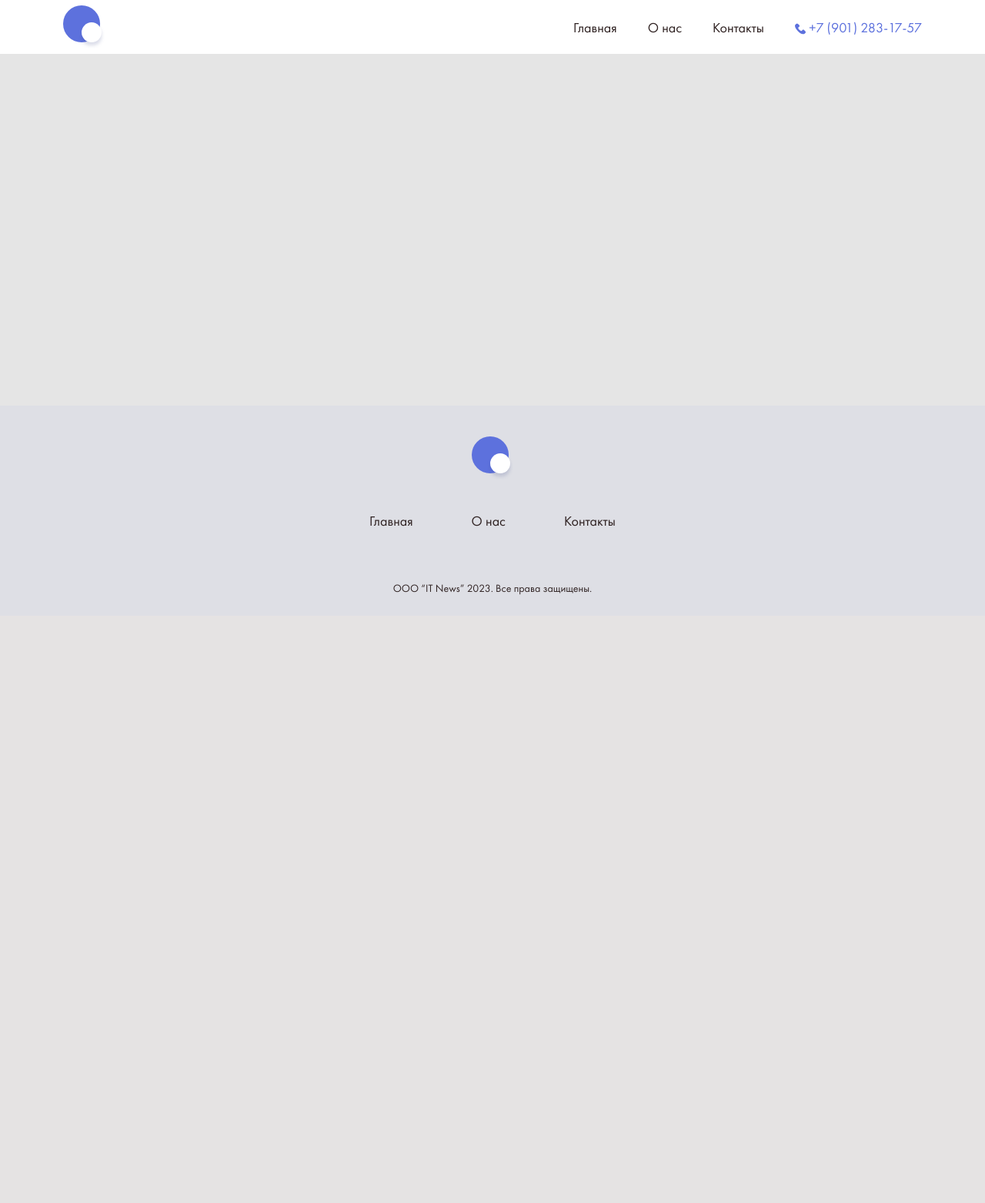
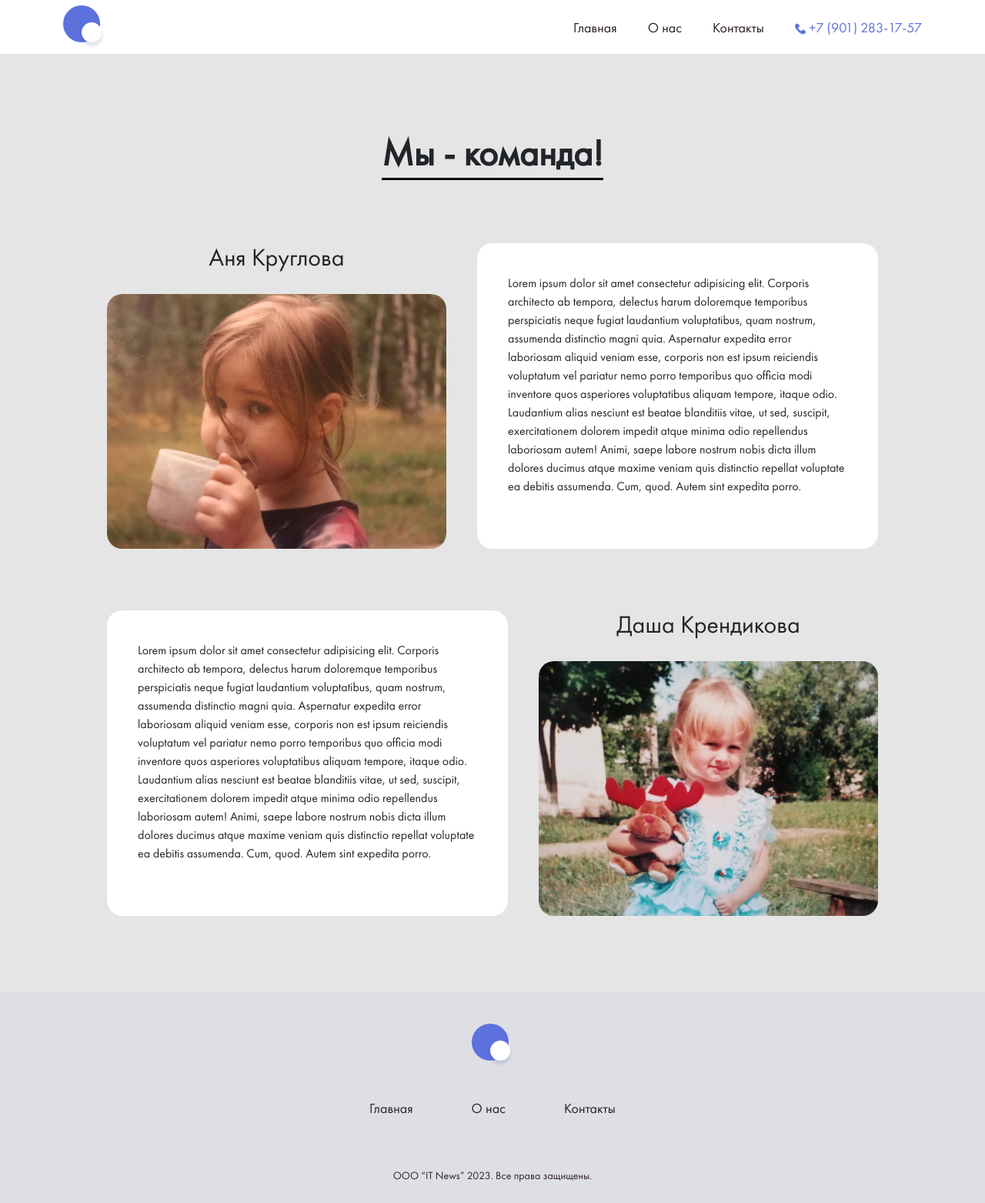
Before and after one commit to LeegraGH/IT_news, a Django app: page /group/ in a window 1280 px wide. Shown: the whole page at 77% size. Before the commit the page ends 773 px from the top, so only its background shows below. Run offline with Django 4.2, Linux system fonts and the light colour scheme; some libraries are stand-ins or nearby versions.

Commit message:
the end.

```diff
--- a/articles/templates/articles/article.html
+++ b/articles/templates/articles/article.html
@@ -1,5 +1,5 @@
 {% extends 'articles/base.html' %}
-<!-- {% load static %} -->
+{% load static %}
 
 {% block css %}
     <link rel="stylesheet" href="{% static 'css/index.css' %}">
@@ -31,9 +31,9 @@
                         <nav class="pagination__block">
                             <ul class="pagination__list">
                                 <li class="switch-btn {% if not previous %}disabled{% endif %}">
-                                    <a href="{% url 'article' article.id|add:-1 %}"><i class="fa-solid fa-angle-left arrow"></i> Предыдущая новость</a>
+                                    <a class="link__switch" href="{% url 'article' article.id|add:-1 %}"><i class="fa-solid fa-angle-left arrow"></i><span>Предыдущая новость</span></a>
                                 </li>
-                                <li class="switch-btn {% if not next %} disabled {% endif %}"><a href="{% url 'article' article.id|add:1 %}">Следующая новость <i class="fa-solid fa-angle-right arrow"></i></a>
+                                <li class="switch-btn {% if not next %} disabled {% endif %}"><a class="link__switch" href="{% url 'article' article.id|add:1 %}"><span>Следующая новость</span><i class="fa-solid fa-angle-right arrow"></i></a>
                                 </li>
                             </ul>
                         </nav>
--- a/articles/templates/articles/contact.html
+++ b/articles/templates/articles/contact.html
@@ -1,5 +1,5 @@
 {% extends 'articles/base.html' %}
-<!-- {% load static %} -->
+{% load static %}
 
 {% block css %}
     <link rel="stylesheet" href="{% static 'css/contact.css' %}">
--- a/articles/templates/articles/group.html
+++ b/articles/templates/articles/group.html
@@ -1,9 +1,50 @@
 {% extends 'articles/base.html' %}
+{% load static %}
 
 {% block css %}
-
+    <link rel="stylesheet" href="{% static 'css/group.css' %}">
 {% endblock %}
 
 {% block main %}
+    <section class="block__group">
+        <div class="container">
+            <div class="people__block">
 
+                <h1 class="group__title"><b>Мы - команда!</b></h1>
+
+                <div class="row justify-content-center">
+                    <div class="col-md-9 wrap group__area">
+                        <div class="person__block person__anya">
+                            <div class="person__show two">
+                                <h2 class="person__name">Аня Круглова</h2>
+                                <a href="" class="person__link">
+                                    <img src="{% static 'image/anya.jpg' %}" alt="anya">
+                                </a>
+                            </div>
+                            <div class="text__block one">
+                                Lorem ipsum dolor sit amet consectetur adipisicing elit. Corporis architecto ab tempora, delectus harum doloremque temporibus perspiciatis neque fugiat laudantium voluptatibus, quam nostrum, assumenda distinctio magni quia. Aspernatur expedita error laboriosam aliquid veniam esse, corporis non est ipsum reiciendis voluptatum vel pariatur nemo porro temporibus quo officia modi inventore quos asperiores voluptatibus aliquam tempore, itaque odio. Laudantium alias nesciunt est beatae blanditiis vitae, ut sed, suscipit, exercitationem dolorem impedit atque minima odio repellendus laboriosam autem! Animi, saepe labore nostrum nobis dicta illum dolores ducimus atque maxime veniam quis distinctio repellat voluptate ea debitis assumenda. Cum, quod. Autem sint expedita porro.
+                            </div>
+                        </div>
+                    </div>
+                </div>
+
+                <div class="row justify-content-center">
+                    <div class="col-md-9 wrap group__area">
+                        <div class="person__block person__dasha">
+                            <div class="text__block one">
+                                Lorem ipsum dolor sit amet consectetur adipisicing elit. Corporis architecto ab tempora, delectus harum doloremque temporibus perspiciatis neque fugiat laudantium voluptatibus, quam nostrum, assumenda distinctio magni quia. Aspernatur expedita error laboriosam aliquid veniam esse, corporis non est ipsum reiciendis voluptatum vel pariatur nemo porro temporibus quo officia modi inventore quos asperiores voluptatibus aliquam tempore, itaque odio. Laudantium alias nesciunt est beatae blanditiis vitae, ut sed, suscipit, exercitationem dolorem impedit atque minima odio repellendus laboriosam autem! Animi, saepe labore nostrum nobis dicta illum dolores ducimus atque maxime veniam quis distinctio repellat voluptate ea debitis assumenda. Cum, quod. Autem sint expedita porro.
+                            </div>
+                            <div class="person__show two">
+                                <h2 class="person__name">Даша Крендикова</h2>
+                                <a href="" class="person__link">
+                                    <img src="{% static 'image/dasha.jpg' %}" alt="anya">
+                                </a>
+                            </div>
+                        </div>
+                    </div>
+                </div>
+
+            </div>
+        </div>
+    </section>
 {% endblock %}
--- a/articles/templates/articles/search.html
+++ b/articles/templates/articles/search.html
@@ -1,5 +1,5 @@
 {% extends 'articles/base.html' %}
-<!-- {% load static %} -->
+{% load static %}
 
 {% block css %}
     <link rel="stylesheet" href="{% static 'css/search.css' %}">
--- a/articles/views.py
+++ b/articles/views.py
@@ -37,6 +37,7 @@ def group(request):
     return render(request, 'articles/group.html', context=context)
 
 def article(request, article_number):
+    parse_news.parser()
     all_text = []
     image = ""
     articles = Article.objects.all().order_by('-id')
@@ -54,14 +55,16 @@ def article(request, article_number):
     try:
         page = requests.get("https://www.igromania.ru" + article_data.url)
         soup = BeautifulSoup(page.text, "html.parser")
-        info = soup.find("div", {"class": "universal_content"}).find_all(["div"], {"class": []})[:-1]
+        info = soup.find("div", {"class": "universal_content"}).find_all(["div","ol","ul"], {"class": []})[:-1]
         image = soup.find("div", {"class": "main_pic_container"}).find_next("img")["src"]
         for div_text in info:
-            if div_text.find_next("div", {"class": "sign_container"}) is not None:
+            if div_text.find("div", {"class": ["sign_container","grayblock_nom"]}) is not None:
                 continue
             text = div_text.text.strip()
-            if "Больше на Игромании" in text:
+            if div_text.find("div", {"class": "uninote console"}) is not None:
                 break
+            # if "Больше на Игромании" in text:
+            #     break
             if text != "":
                 all_text.append(text)
     except Exception as e:
--- a/static/css/article.css
+++ b/static/css/article.css
@@ -37,3 +37,9 @@
 .main_info__article{
     gap: 30px;
 }
+
+@media screen and (max-width: 490px) {
+    .link__switch > span{
+        display: none;
+    }
+}
--- a/static/css/group.css
+++ b/static/css/group.css
@@ -0,0 +1,108 @@
+.group__area{
+    width: 90%;
+}
+
+.group__title{
+    text-align: center;
+    font-size: 48px;
+}
+
+.group__title b{
+    position: relative;
+}
+
+.group__title b::after{
+    position: absolute;
+    content: "";
+    width: 100%;
+    background-color:black;
+    height: 3px;
+    bottom: -5px;
+    left: 0;
+}
+
+.block__group{
+    margin: 100px 0;
+}
+
+.people__block{
+    display: flex;
+    flex-direction: column;
+    gap: 80px;
+}
+
+.person__block{
+    display: flex;
+    flex-direction: row;
+    justify-content: space-between;
+    gap: 40px;
+    /* align-items: center; */
+}
+
+.person__block .person__link img{
+    border-radius: 20px;
+    width: 100%;
+    height: auto;
+}
+
+.one{
+    flex: 2 1 0;
+}
+
+.two{
+    flex: 2 1 0;
+}
+
+.person__block .text__block{
+    background: #FFFFFF;
+    border-radius: 20px;
+    padding: 40px;
+    /* height: 100%; */
+}
+
+.person__show{
+    display: flex;
+    flex-direction: column;
+    gap: 20px;
+    justify-content: space-between;
+}
+
+.person__name{
+    text-align: center;
+}
+
+@media screen and (max-width: 1200px){
+    .group__area{
+        width: 100%;
+    }
+
+    .person__block{
+        align-items: center;
+    }
+}
+
+@media screen and (max-width: 992px){
+
+    .group__area{
+        width: 90%;
+    }
+
+    .person__block{
+        flex-direction: column;
+    }
+
+    .person__dasha .text__block{
+        order: 2;
+    }
+}
+
+@media screen and (max-width: 490px) {
+
+    .people__block {
+        gap: 60px;
+    }
+
+    .group__title{
+        font-size: 32px;
+    }
+}
```
Also changed, not shown: articles/templates/articles/index.html (+5 -5 lines), static/css/index.css (+19 -10 lines), db.sqlite3, static/image/anya.jpg (added), static/image/dasha.jpg (added), static/image/image__article.jpg (deleted), static/image/image__article_other.jpg (deleted).
